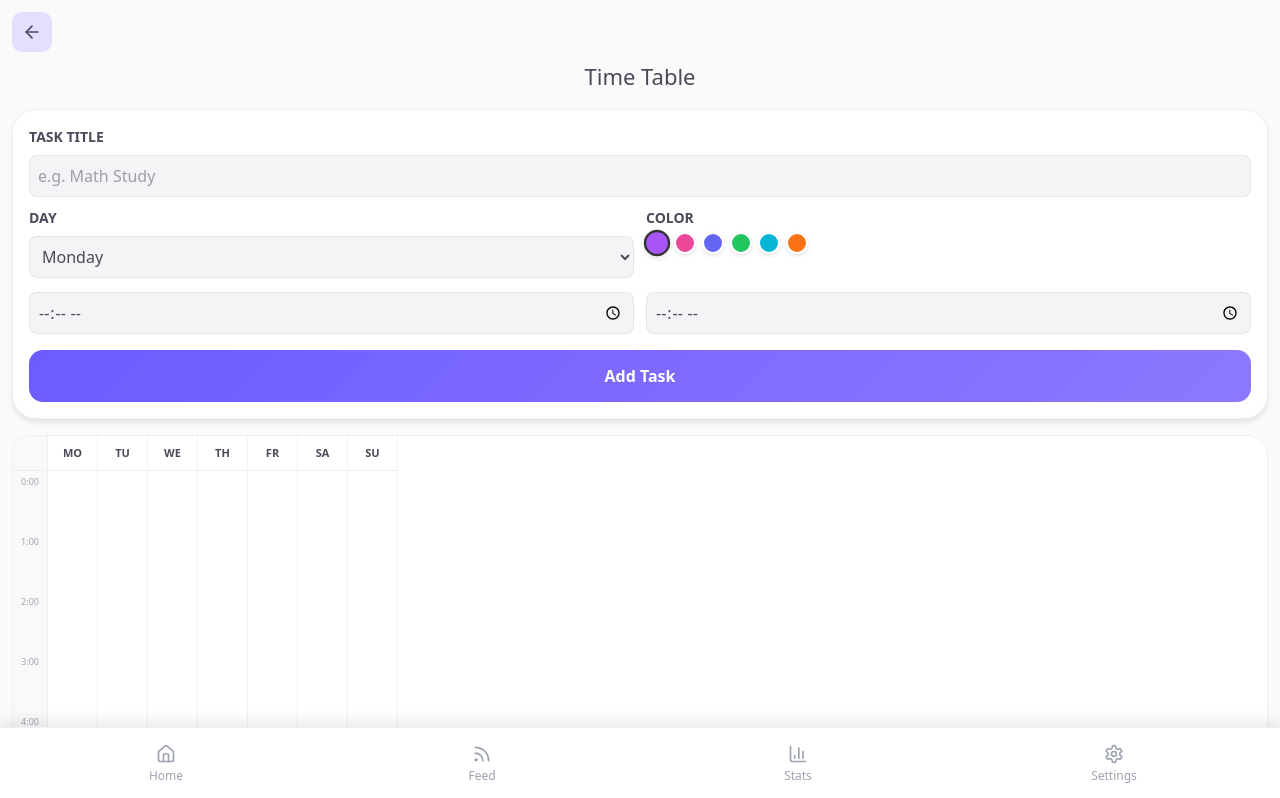
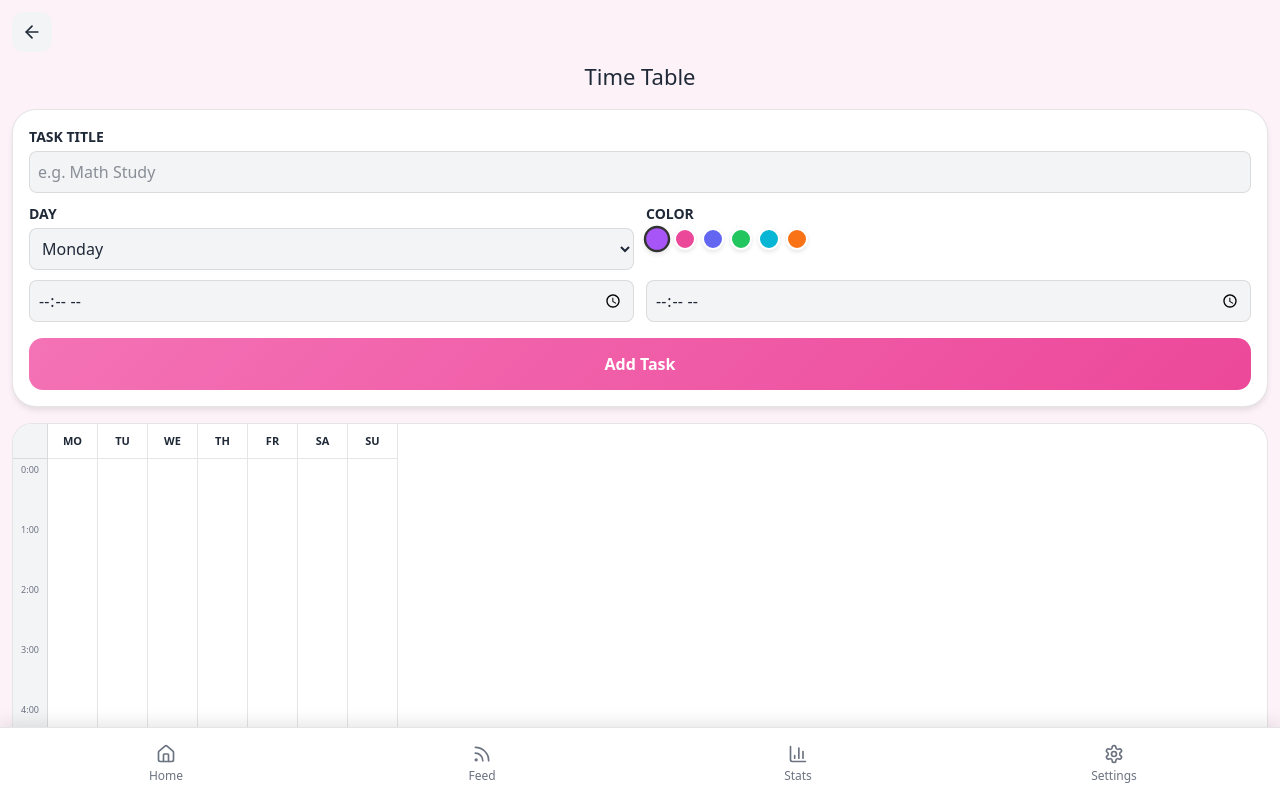
Before and after one commit to RKStudios-hub/Study-Mate, a React (Vite) app: page /timetable in a window 1280 px wide. Shown: the top 798 px of the page. Built offline with nearby package versions, Linux system fonts and the light colour scheme.

Commit message:
Update theme system - dropdown menu, icons, visible fonts

```diff
--- a/index.html
+++ b/index.html
@@ -5,6 +5,7 @@
       <meta charset="UTF-8" />
       <meta name="viewport" content="width=device-width, initial-scale=1.0" />
       <title>Study Mate</title>
+      <link rel="stylesheet" href="https://cdnjs.cloudflare.com/ajax/libs/font-awesome/6.4.0/css/all.min.css">
     </head>
 
     <body>
--- a/src/app/components/Sidebar.tsx
+++ b/src/app/components/Sidebar.tsx
@@ -20,7 +20,7 @@ export function Sidebar({ isOpen, onClose, theme }: SidebarProps) {
       case 'frappe':
         return 'linear-gradient(180deg, #303336 0%, #414559 50%, #51576d 100%)';
       default:
-        return 'linear-gradient(180deg, #5B4BA8 0%, #6D5BFF 50%, #8B7AFF 100%)';
+        return 'linear-gradient(180deg, #ec4899 0%, #f472b6 50%, #f9a8d4 100%)';
     }
   };
 
--- a/src/app/pages/AttendancePage.css
+++ b/src/app/pages/AttendancePage.css
@@ -1,23 +1,21 @@
 :root{
-  --bg-gradient-dashboard: linear-gradient(135deg, #F3E7FF 0%, #E8F5E9 50%, #E0F2F7 100%);
-  --accent-purple-primary: #6D5BFF;
-  --accent-purple-secondary: #8B7AFF;
-  --card-bg-dashboard-light: #ffffff; /* Solid white background for cards */
+  --bg-gradient-dashboard: linear-gradient(135deg, var(--gradient-start) 0%, var(--gradient-end) 100%);
+  --card-bg-dashboard-light: var(--card-bg);
   --card-bg-dashboard-lighter: rgba(255, 255, 255, 0.6);
-  --card-border-dashboard: 1px solid rgba(255, 255, 255, 0.5);
+  --card-border-dashboard: 1px solid var(--border-color);
   --blur-dashboard: blur(20px);
-  --text-dashboard-800: #1e293b;
-  --text-dashboard-700: #334155;
-  --text-dashboard-600: #475569;
-  --text-dashboard-400: #94a3b8;
+  --text-dashboard-800: var(--text-color);
+  --text-dashboard-700: var(--text-color);
+  --text-dashboard-600: var(--text-muted);
+  --text-dashboard-400: var(--text-muted);
   --bg-dashboard-menu-button: rgba(109, 91, 255, 0.1);
-  --accent-bell-red: #ef4444;
+  --accent-bell-red: var(--destructive);
 
-  --green:#22c55e;
-  --red:#ef4444;
-  --orange:#f97316;
-  --grey:#d1d5db; /* Default grey for unfilled parts */
-  --text-light:#ffffff; /* White text for contrast on accent backgrounds */
+  --green: var(--green);
+  --red: var(--red);
+  --orange: var(--orange);
+  --grey: var(--grey);
+  --text-light: #ffffff;
 }
 *{box-sizing:border-box;-webkit-tap-highlight-color:transparent}
 
@@ -26,23 +24,24 @@
   max-width:420px;
   margin:auto;
   padding:16px;
-  background:var(--bg-gradient-dashboard); /* Dashboard background gradient */
+  background:transparent;
   min-height:100vh;
-  color:var(--text-dashboard-800); /* Default text color for app */
+  color:var(--text-dashboard-800);
 }
 
 /* GLASS / CARD */
 .glass{
-  background:#ffffff !important; /* Solid white background for cards, forced */
+  background:var(--card-bg) !important;
   border-radius:22px;
-  color:var(--text-dashboard-800); /* Default text color for glass elements */
+  color:var(--text-dashboard-800);
 }
 
 .card{
   padding:16px;
   margin-bottom:16px;
-  background-color: white;
+  background-color: var(--card-bg);
   border-radius:10px;
+  border: 1px solid var(--border-color);
 }
 
 /* COURSE LIST */
@@ -51,15 +50,15 @@
   text-align:center;
   font-size:20px;
   font-weight:600;
-  color:var(--text-dashboard-800); /* Dark text */
-  margin-bottom:16px; /* Added for spacing */
-  background-color: white;
+  color:var(--text-dashboard-800);
+  margin-bottom:16px;
+  background-color: var(--card-bg);
   border-radius:10px;
 }
 
 .course{
   display:flex;
-  flex-direction:row; /* Changed to column to stack elements inside */
+  flex-direction:row;
   justify-content:space-between;
   align-items:center;
   padding:14px;
@@ -67,20 +66,18 @@
   cursor:pointer;
   transition:background 0.2s ease-in-out;
   margin-bottom:8px;
-  background-color: rgb(247, 247, 247);
+  background-color: var(--input-bg);
 }
 .course:hover{
-  background:rgba(0,0,0,0.05); /* Subtle hover on light background */
+  background:rgba(0,0,0,0.05);
 }
-
-
 
 .pie{
   width:46px;height:46px;border-radius:50%;
   display:flex;align-items:center;justify-content:center;
   font-size:11px;font-weight:700;
   background:var(--grey);
-  color:var(--text-light); /* White text for contrast on pie segments */
+  color:var(--text-light);
 }
 
 .add-btn{
@@ -88,7 +85,7 @@
   padding:14px;
   border:none;
   border-radius:14px;
-  background:linear-gradient(135deg, var(--accent-purple-primary) 0%, var(--accent-purple-secondary) 100%); /* Dashboard button gradient */
+  background:linear-gradient(135deg, var(--accent-color) 0%, var(--accent-dark) 100%);
   color:var(--text-light);
   font-size:16px;
   font-weight:600;
@@ -105,9 +102,7 @@
   display:flex;
   justify-content:space-between;
   margin:6px 0;
-  color:var(--text-dashboard-800); /* Summary text dark */
-}
-.summary div span{
+  color:var(--text-dashboard-800);
   font-weight:500;
 }
 .bar{
@@ -130,11 +125,11 @@
 .day{
   aspect-ratio:1;
   border-radius:12px;
-  background:var(--grey); /* Default grey for unmarked days */
+  background:var(--grey);
   display:flex;
   align-items:center;
   justify-content:center;
-  color:var(--text-light); /* White day numbers for contrast */
+  color:var(--text-light);
   transition:background 0.2s ease-in-out;
 }
 .day:hover{
@@ -149,22 +144,22 @@
 .modal{
   position:fixed;
   inset:0;
-  background:rgba(0, 0, 0, 0.177); /* Less opaque backdrop */
-  display:none; /* Managed by React state */
+  background:rgba(0, 0, 0, 0.5);
+  display:none;
   align-items:center;
   justify-content:center;
-  z-index:9998; /* Even higher z-index for backdrop */
+  z-index:9998;
 }
 
 .box{
-  background:var(--card-bg-dashboard-light); /* Use dashboard card bg for modal box */
+  background:var(--card-bg-dashboard-light);
   padding:20px;
   width:90%;
   border-radius:22px;
   text-align:center;
-  color:var(--text-dashboard-800); /* Dark text for modal content */
-  z-index:9999; /* Even higher z-index for modal box */
-  pointer-events: auto; /* Ensure clicks are registered */
+  color:var(--text-dashboard-800);
+  z-index:9999;
+  pointer-events: auto;
 }
 
 .box button{
@@ -174,7 +169,7 @@
   border-radius:14px;
   margin:6px 0;
   font-weight:600;
-  background:linear-gradient(135deg, var(--accent-purple-primary) 0%, var(--accent-purple-secondary) 100%); /* Accent button style */
+  background:linear-gradient(135deg, var(--accent-color) 0%, var(--accent-dark) 100%);
   color:var(--text-light);
   transition:filter 0.2s ease-in-out;
 }
@@ -182,19 +177,18 @@
   filter:brightness(1.1);
 }
 
-/* Specific styling for the back button in Attendance Page, matching Dashboard's menu button */
+/* Specific styling for the back button in Attendance Page */
 .attendance-back-button {
-  width:40px; /* From Dashboard menu button */
-  height:40px; /* From Dashboard menu button */
-  border-radius:10px; /* rounded-full */
-  background:#e3ddffe9; /* Subtle transparent background */
-  color:var(--accent-purple-primary); /* Accent color for icon */
+  width:40px;
+  height:40px;
+  border-radius:10px;
+  background:var(--input-bg);
+  color:var(--accent-color);
   display:flex;
   align-items:center;
   justify-content:center;
-
   transition:background 0.2s ease-in-out;
 }
 .attendance-back-button:hover {
-  background:rgba(109, 91, 255, 0.2); /* Slightly darker on hover */
+  background:var(--accent-light);
 }
--- a/src/app/pages/SettingsPage.tsx
+++ b/src/app/pages/SettingsPage.tsx
@@ -1,18 +1,18 @@
 import React, { useState } from 'react';
 import { useOutletContext } from 'react-router-dom';
 import { OutletContext, RssFeed } from '../../types';
-import { Plus, Edit, Trash2, Save, Moon, Sun, Sparkles } from 'lucide-react';
+import { Plus, Edit, Trash2, Save } from 'lucide-react';
 import SettingsSection from '../components/SettingsSection';
 
 const themes = [
-  { id: 'kawaii', name: 'Kawaii', icon: '🌸', color: '#f472b6' },
-  { id: 'royal', name: 'Royal', icon: '👑', color: '#9d6dff' },
-  { id: 'catpuccin', name: 'Catpuccin', icon: '🐱', color: '#89b4fa' },
-  { id: 'frappe', name: 'Frappe', icon: '🍵', color: '#81c8be' },
+  { id: 'kawaii', name: 'Kawaii', icon: 'fa-solid fa-spa', color: '#f472b6' },
+  { id: 'royal', name: 'Royal Dark', icon: 'fa-solid fa-crown', color: '#9d6dff' },
+  { id: 'catpuccin', name: 'Catpuccin Mocha', icon: 'fa-solid fa-cat', color: '#89b4fa' },
+  { id: 'frappe', name: 'Catpuccin Frappe', icon: 'fa-solid fa-mug-hot', color: '#81c8be' },
 ];
 
 export default function SettingsPage() {
-  const { rssFeeds, addRssFeed, updateRssFeed, deleteRssFeed, isDarkMode, setIsDarkMode, theme, setTheme } = useOutletContext<OutletContext>();
+  const { rssFeeds, addRssFeed, updateRssFeed, deleteRssFeed, theme, setTheme } = useOutletContext<OutletContext>();
   const [newFeedName, setNewFeedName] = useState('');
   const [newFeedUrl, setNewFeedUrl] = useState('');
   const [editingFeedId, setEditingFeedId] = useState<string | null>(null);
@@ -70,34 +70,28 @@ export default function SettingsPage() {
         <div className="space-y-4">
           <div>
             <label className="block text-sm font-medium mb-3" style={{ color: 'var(--text-muted)' }}>Theme</label>
-            <div className="grid grid-cols-2 gap-3">
-              {themes.map((t) => (
-                <button
-                  key={t.id}
-                  onClick={() => setTheme(t.id)}
-                  className={`p-3 rounded-xl border-2 transition-all flex items-center gap-3 ${
-                    theme === t.id
-                      ? 'border-[var(--accent-color)] bg-[var(--accent-light)]/20'
-                      : 'border-[var(--border-color)] hover:border-[var(--accent-color)]/50'
-                  }`}
-                  style={{
-                    backgroundColor: theme === t.id ? `${t.color}20` : 'var(--input-bg)',
-                    borderColor: theme === t.color ? '' : ''
-                  }}
-                >
-                  <span className="text-2xl">{t.icon}</span>
-                  <span className="font-medium" style={{ color: 'var(--text-color)' }}>{t.name}</span>
-                </button>
-              ))}
+            <div className="relative">
+              <select
+                value={theme}
+                onChange={(e) => setTheme(e.target.value)}
+                className="w-full px-4 py-3 rounded-xl border appearance-none cursor-pointer focus:outline-none focus:ring-2"
+                style={{
+                  backgroundColor: 'var(--input-bg)',
+                  color: 'var(--text-color)',
+                  borderColor: 'var(--border-color)',
+                  '--tw-ring-color': 'var(--accent-color)',
+                } as React.CSSProperties}
+              >
+                {themes.map((t) => (
+                  <option key={t.id} value={t.id}>
+                    {t.name}
+                  </option>
+                ))}
+              </select>
+              <div className="absolute inset-y-0 right-0 flex items-center pr-3 pointer-events-none" style={{ color: 'var(--text-muted)' }}>
+                <i className={`${themes.find(t => t.id === theme)?.icon} text-lg`} style={{ color: themes.find(t => t.id === theme)?.color }}></i>
+              </div>
             </div>
-          </div>
-
-          <div className="flex items-center justify-between pt-2">
-            <span style={{ color: 'var(--text-muted)' }}>Dark Mode</span>
-            <label className="relative inline-flex items-center cursor-pointer">
-              <input type="checkbox" checked={isDarkMode} onChange={() => setIsDarkMode(!isDarkMode)} className="sr-only peer" />
-              <div className="w-11 h-6 bg-[var(--input-bg)] rounded-full peer peer-focus:ring-2 peer-focus:ring-[var(--accent-color)] peer-checked:after:translate-x-full peer-checked:after:border-white after:content-[''] after:absolute after:top-0.5 after:left-[2px] after:bg-white after:border-gray-300 after:border after:rounded-full after:h-5 after:w-5 after:transition-all" style={{ backgroundColor: isDarkMode ? 'var(--accent-color)' : 'var(--input-bg)' }}></div>
-            </label>
           </div>
         </div>
         <div className="flex items-center justify-between">
--- a/src/app/pages/TimeTablePage.css
+++ b/src/app/pages/TimeTablePage.css
@@ -1,34 +1,103 @@
 :root {
   --hour-h: 60px;
-  --day-w: 50px; /* Thinner columns for mobile fit */
+  --day-w: 50px;
 }
 
-.time-table-container { padding: 12px; background: #fafafa; min-height: 100vh; }
-.back-btn { padding: 8px; display: inline-block; margin-bottom: 8px; }
-h1 { text-align: center; margin-bottom: 16px; font-size: 22px; }
+.time-table-container {
+  padding: 12px;
+  background: var(--bg-color);
+  min-height: 100vh;
+}
+.back-btn {
+  padding: 8px;
+  display: inline-block;
+  margin-bottom: 8px;
+}
+h1 {
+  text-align: center;
+  margin-bottom: 16px;
+  font-size: 22px;
+  color: var(--text-color);
+}
 
-.card { background: white; border-radius: 20px; padding: 16px; margin-bottom: 16px; box-shadow: 0 4px 12px rgba(0,0,0,0.05); }
+.card {
+  background: var(--card-bg);
+  border-radius: 20px;
+  padding: 16px;
+  margin-bottom: 16px;
+  border: 1px solid var(--border-color);
+  box-shadow: 0 4px 12px rgba(0,0,0,0.05);
+}
 .form-row { display: grid; grid-template-columns: 1fr 1fr; gap: 12px; margin-top: 10px; }
-label { font-size: 10px; font-weight: 700; color: #999; text-transform: uppercase; }
-input, select { width: 100%; padding: 10px; border-radius: 10px; border: 1px solid #eee; margin-top: 4px; }
+label { font-size: 10px; font-weight: 700; color: var(--text-muted); text-transform: uppercase; }
+input, select {
+  width: 100%;
+  padding: 10px;
+  border-radius: 10px;
+  border: 1px solid var(--border-color);
+  background: var(--input-bg);
+  color: var(--text-color);
+}
 
 .palette { display: flex; gap: 6px; margin-top: 4px; }
 .dot { width: 22px; height: 22px; border-radius: 50%; border: 2px solid white; box-shadow: 0 2px 4px rgba(0,0,0,0.1); }
 .dot.active { transform: scale(1.2); border-color: #333; }
-.add-btn { width: 100%; padding: 12px; margin-top: 16px; border-radius: 12px; border: none; background: #a855f7; color: white; font-weight: 700; }
+.add-btn {
+  width: 100%;
+  padding: 12px;
+  margin-top: 16px;
+  border-radius: 12px;
+  border: none;
+  background: var(--accent-color);
+  color: white;
+  font-weight: 700;
+}
 
 /* CALENDAR STYLES */
-.calendar-card { border-radius: 20px; overflow: hidden; background: white; border: 1px solid #eee; }
+.calendar-card {
+  border-radius: 20px;
+  overflow: hidden;
+  background: var(--card-bg);
+  border: 1px solid var(--border-color);
+}
 .scroll-viewport { overflow-x: auto; -webkit-overflow-scrolling: touch; }
 
 .calendar-grid { display: flex; width: max-content; min-width: 100%; }
 
-.time-col { width: 35px; flex-shrink: 0; background: #f9f9f9; border-right: 1px solid #eee; }
-.spacer { height: 35px; border-bottom: 1px solid #eee; }
-.t-slot { height: var(--hour-h); font-size: 9px; color: #bbb; text-align: center; padding-top: 4px; }
+.time-col {
+  width: 35px;
+  flex-shrink: 0;
+  background: var(--input-bg);
+  border-right: 1px solid var(--border-color);
+}
+.spacer { height: 35px; border-bottom: 1px solid var(--border-color); }
+.t-slot {
+  height: var(--hour-h);
+  font-size: 9px;
+  color: var(--text-muted);
+  text-align: center;
+  padding-top: 4px;
+}
 
-.day-col { width: var(--day-w); border-right: 1px solid #f2f2f2; position: relative; }
-.day-head { height: 35px; display: flex; align-items: center; justify-content: center; font-size: 11px; font-weight: 800; border-bottom: 1px solid #eee; background: #fff; position: sticky; top: 0; z-index: 10; color: #a0a0a0; /* Change this to a lighter grey like #ccc or #d1d1d1 */}
+.day-col {
+  width: var(--day-w);
+  border-right: 1px solid var(--border-color);
+  position: relative;
+}
+.day-head {
+  height: 35px;
+  display: flex;
+  align-items: center;
+  justify-content: center;
+  font-size: 11px;
+  font-weight: 800;
+  border-bottom: 1px solid var(--border-color);
+  background: var(--card-bg);
+  position: sticky;
+  top: 0;
+  z-index: 10;
+  color: var(--text-muted);
+}
 
 .day-body { position: relative; height: calc(25 * var(--hour-h)); }
 
@@ -48,7 +117,7 @@ input, select { width: 100%; padding: 10px; border-radius: 10px; border: 1px sol
 }
 
 .vertical-text {
-  writing-mode: vertical-rl; /* Rotates text 90 degrees */
+  writing-mode: vertical-rl;
   text-orientation: mixed;
   font-size: 16px;
   font-weight: 700;
@@ -56,18 +125,17 @@ input, select { width: 100%; padding: 10px; border-radius: 10px; border: 1px sol
   opacity:.8;
 }
 .back-btn {
-  width:40px; /* From Dashboard menu button */
-  height:40px; /* From Dashboard menu button */
-  border-radius:10px; /* rounded-full */
-  background:#e3ddffe9; /* Subtle transparent background */
-  color:var(--accent-purple-primary); /* Accent color for icon */
+  width:40px;
+  height:40px;
+  border-radius:10px;
+  background:var(--input-bg);
+  color:var(--accent-color);
   display:flex;
   align-items:center;
   justify-content:center;
-
   transition:background 0.2s ease-in-out;
 }
 
 .back-btn:hover {
-  background:rgba(109, 91, 255, 0.2); /* Slightly darker on hover */
+  background:var(--accent-light);
 }
--- a/src/styles/theme.css
+++ b/src/styles/theme.css
@@ -4,16 +4,16 @@
 :root {
   --bg-color: #fdf2f8;
   --card-bg: #ffffff;
-  --text-color: #4a4a5a;
-  --text-muted: #9ca3af;
+  --text-color: #1f2937;
+  --text-muted: #6b7280;
   --accent-color: #f472b6;
   --accent-dark: #ec4899;
-  --accent-light: #fbcfe8;
+  --accent-light: #fce7f3;
   --secondary-color: #a78bfa;
   --secondary-light: #ddd6fe;
   --tertiary-color: #6ee7b7;
   --input-bg: #f3f4f6;
-  --border-color: rgba(0, 0, 0, 0.06);
+  --border-color: rgba(0, 0, 0, 0.1);
   --border-radius-main: 24px;
   --border-radius-item: 16px;
   --background: #f8fafc;
@@ -37,7 +37,7 @@
   --green: #22c55e;
   --orange: #f59e0b;
   --red: #ef4444;
-  --grey: #9ca3af;
+  --grey: #6b7280;
   --radius: 0.75rem;
   --gradient-start: #fce7f3;
   --gradient-end: #e0e7ff;
```
Also changed, not shown: src/app/pages/AttendancePage.tsx (+8 -8 lines).
